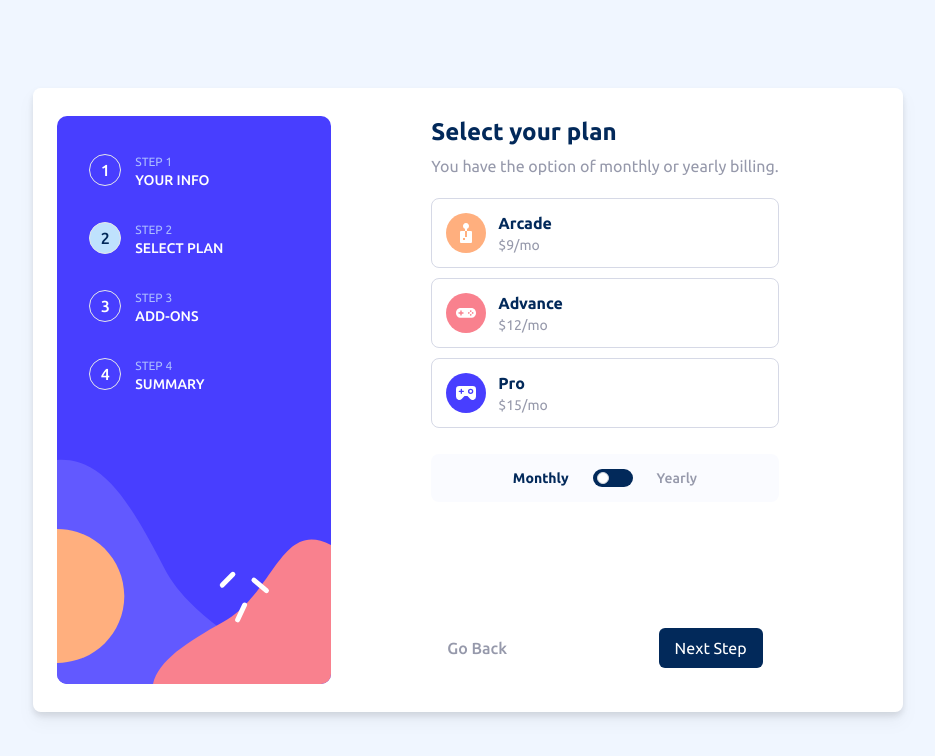
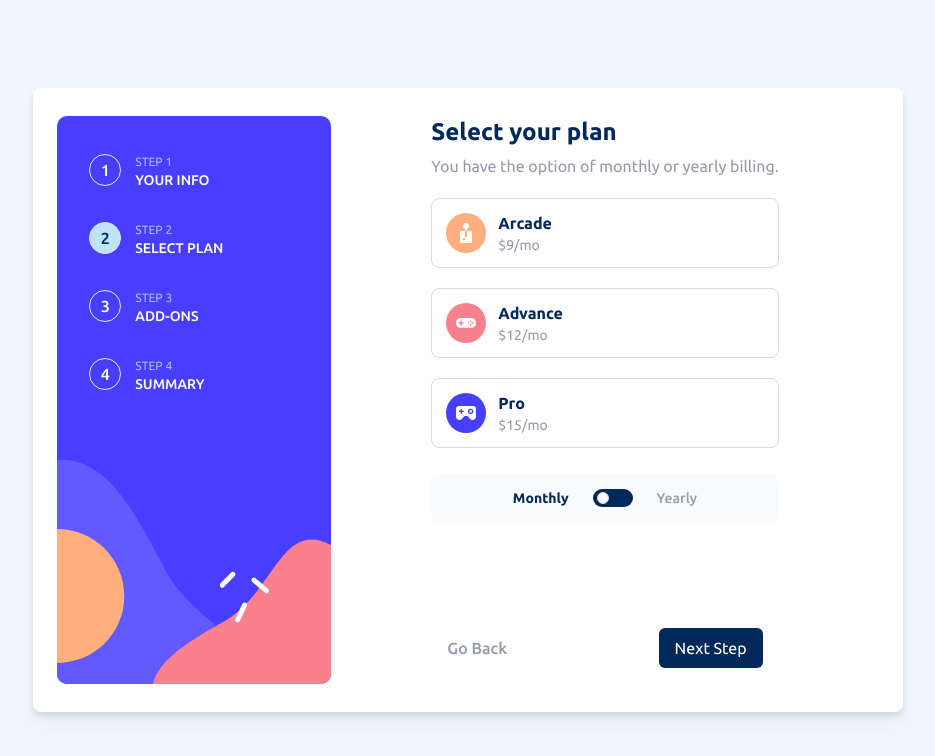
Before and after one commit to Jahan-Shah/multi-step-form, a Vue app: page /plan in a window 1280 px wide. Shown: the top 756 px of the page, without its empty margins (172-1107 px from the left). Built offline with nearby package versions, Linux system fonts and the light colour scheme.

Commit message:
moved inputs out of ul

```diff
--- a/src/components/Plan.vue
+++ b/src/components/Plan.vue
@@ -21,8 +21,7 @@ const store = useStore();
       <h2 class="text-2xl font-bold">Select your plan</h2>
       <p>You have the option of monthly or yearly billing.</p>
     </div>
-    <ul class="form__inputs flex flex-col gap-2.5">
-      <li v-for="plan in plans">
+    <div class="form__inputs flex flex-col gap-2.5" v-for="plan in plans">
       <BaseRadio
         @sendPrice="planPrice"
         :duration="store.duration"
@@ -30,8 +29,7 @@ const store = useStore();
         :label="plan.label"
         :price="plan.price"
       />
-      </li>
-    </ul>
+    </div>
     <div
       class="mt-1.5 inline-flex items-center justify-center gap-6 rounded-lg bg-secondary-200 py-3.5"
     >
```
Lines whose indentation alone changed are shown as unchanged.
